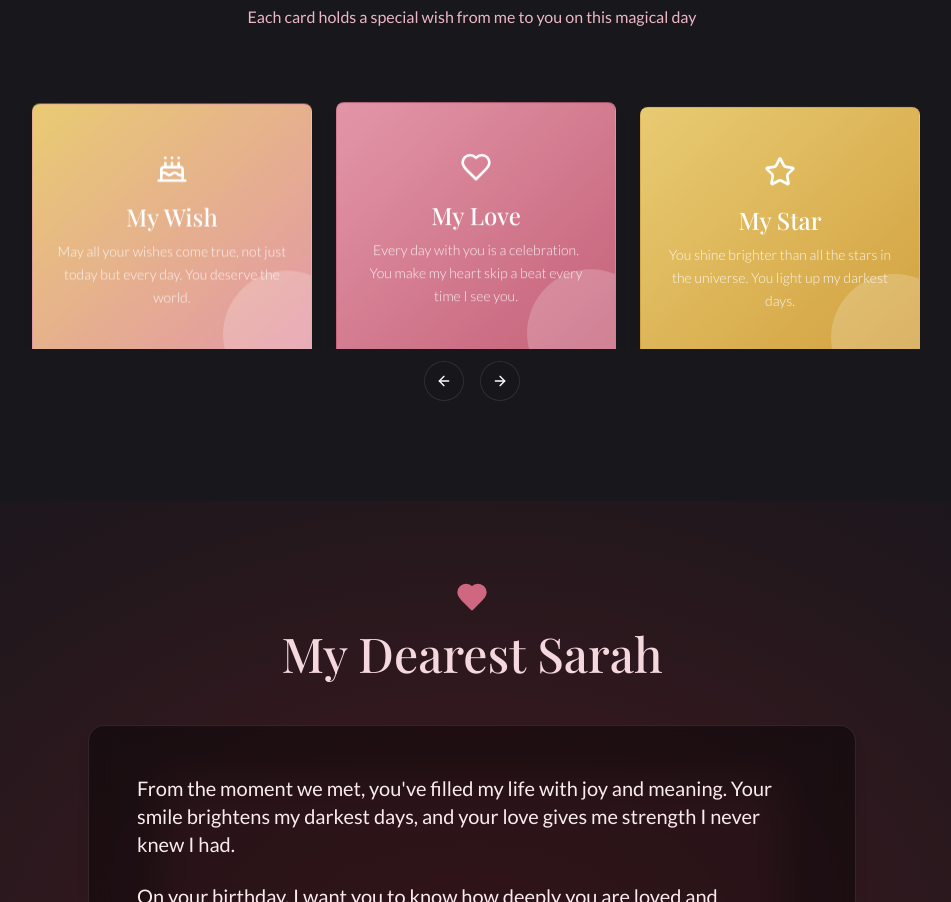
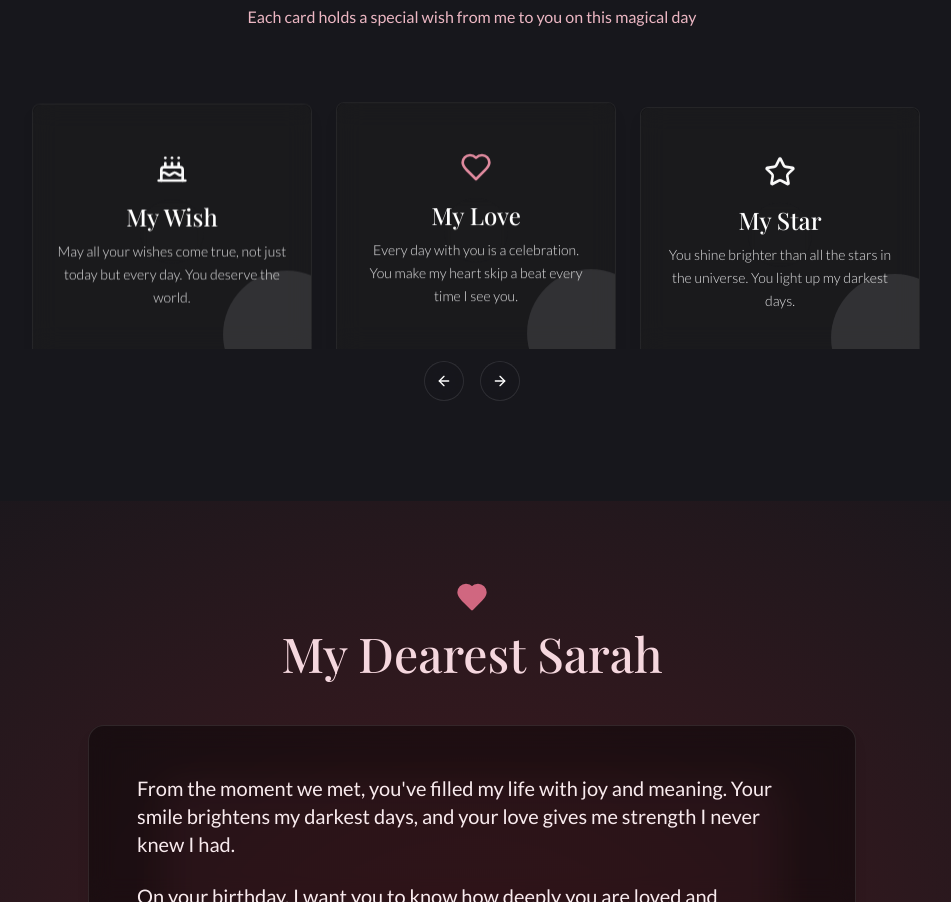
Before and after one commit to nyinyinaynaing/romantic-birthday-magic, a React (Vite) app: page / in a window 1280 px wide. Shown: the part 1843-2745 px from the top of the page, without its empty margins (168-1119 px from the left). Built offline with nearby package versions, Linux system fonts and the light colour scheme.

Commit message:
Update card colors to glass transparent
Updates the card colors to use a glass transparent style.

```diff
--- a/src/components/WishCards.tsx
+++ b/src/components/WishCards.tsx
@@ -15,7 +15,7 @@ interface Wish {
   icon: JSX.Element;
   title: string;
   message: string;
-  color: string;
+  accent: string; // Changed from color to accent
 }
 
 const wishes: Wish[] = [
@@ -24,49 +24,49 @@ const wishes: Wish[] = [
     icon: <Heart className="h-8 w-8" />,
     title: "My Love",
     message: "Every day with you is a celebration. You make my heart skip a beat every time I see you.",
-    color: "from-romantic-400 to-romantic-600"
+    accent: "romantic-400"
   },
   {
     id: 2,
     icon: <Star className="h-8 w-8" />,
     title: "My Star",
     message: "You shine brighter than all the stars in the universe. You light up my darkest days.",
-    color: "from-gold-300 to-gold-500"
+    accent: "gold-300"
   },
   {
     id: 3,
     icon: <Gift className="h-8 w-8" />,
     title: "My Gift",
     message: "You are the greatest gift life has given me. I cherish every moment with you.",
-    color: "from-romantic-500 to-romantic-700"
+    accent: "romantic-500"
   },
   {
     id: 4,
     icon: <Sparkles className="h-8 w-8" />,
     title: "My Magic",
     message: "You bring magic into my life with your smile, your laugh, and your love.",
-    color: "from-gold-400 to-romantic-500"
+    accent: "gold-400"
   },
   {
     id: 5,
     icon: <PartyPopper className="h-8 w-8" />,
     title: "My Joy",
     message: "Your happiness is my happiness. May your special day be filled with laughter and joy.",
-    color: "from-gold-200 to-gold-400"
+    accent: "gold-200"
   },
   {
     id: 6,
     icon: <Smile className="h-8 w-8" />,
     title: "My Smile",
     message: "Your smile is the reason for mine. Thank you for bringing so much happiness into my life.",
-    color: "from-romantic-300 to-romantic-500"
+    accent: "romantic-300"
   },
   {
     id: 7,
     icon: <Cake className="h-8 w-8" />,
     title: "My Wish",
     message: "May all your wishes come true, not just today but every day. You deserve the world.",
-    color: "from-gold-300 to-romantic-400"
+    accent: "gold-300"
   }
 ];
 
@@ -102,39 +102,48 @@ const WishCards = () => {
                 >
                   <Card
                     className={`
-                      h-64 glass border border-white/10 shadow-xl overflow-hidden
+                      h-64 glass backdrop-blur-lg border border-white/20 shadow-xl overflow-hidden
                       ${hoveredCard === wish.id ? 'animate-float' : 'animate-float-reverse'}
                       transition-all duration-500 ease-in-out
-                      bg-gradient-to-br ${wish.color}
                     `}
                   >
                     <CardContent className="p-6 h-full flex flex-col items-center justify-center text-center relative">
+                      {/* Glass effect inner highlight */}
                       <div className={`
-                        absolute inset-0 opacity-10 bg-white rounded-lg
+                        absolute inset-0 opacity-5 bg-white rounded-lg
                         ${hoveredCard === wish.id ? 'animate-pulse-subtle' : ''}
                       `}></div>
 
+                      {/* Accent color circle behind icon */}
                       <div className={`
-                        text-white mb-4 transform transition-transform duration-500
+                        absolute w-16 h-16 rounded-full bg-${wish.accent}/20 backdrop-blur-sm
+                        top-1/2 left-1/2 transform -translate-x-1/2 -translate-y-1/2
+                        ${hoveredCard === wish.id ? 'scale-150' : 'scale-100'}
+                        transition-transform duration-500 ease-in-out
+                      `}></div>
+
+                      <div className={`
+                        text-${wish.accent} mb-4 transform transition-transform duration-500 relative z-10
                         ${hoveredCard === wish.id ? 'scale-110' : 'scale-100'}
                       `}>
                         {wish.icon}
                       </div>
 
                       <h3 className={`
-                        text-2xl font-playfair text-white mb-2
+                        text-2xl font-playfair text-white mb-2 relative z-10
                         transition-all duration-500
                         ${hoveredCard === wish.id ? 'text-glow scale-105' : ''}
                       `}>
                         {wish.title}
                       </h3>
 
-                      <p className="text-white/90 text-sm font-light leading-relaxed">
+                      <p className="text-white/90 text-sm font-light leading-relaxed relative z-10">
                         {wish.message}
                       </p>
 
+                      {/* Bottom decorative element */}
                       <div className={`
-                        absolute -bottom-10 -right-10 w-32 h-32 rounded-full bg-white/20
+                        absolute -bottom-10 -right-10 w-32 h-32 rounded-full bg-white/10
                         transition-transform duration-500 ease-in-out
                         ${hoveredCard === wish.id ? 'scale-150' : 'scale-100'}
                       `}></div>
```
